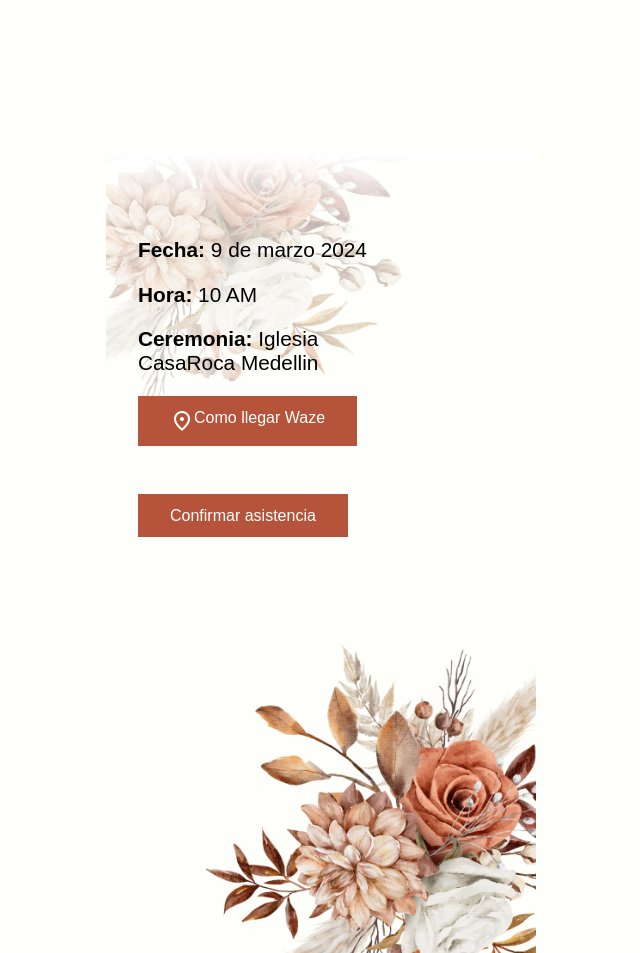
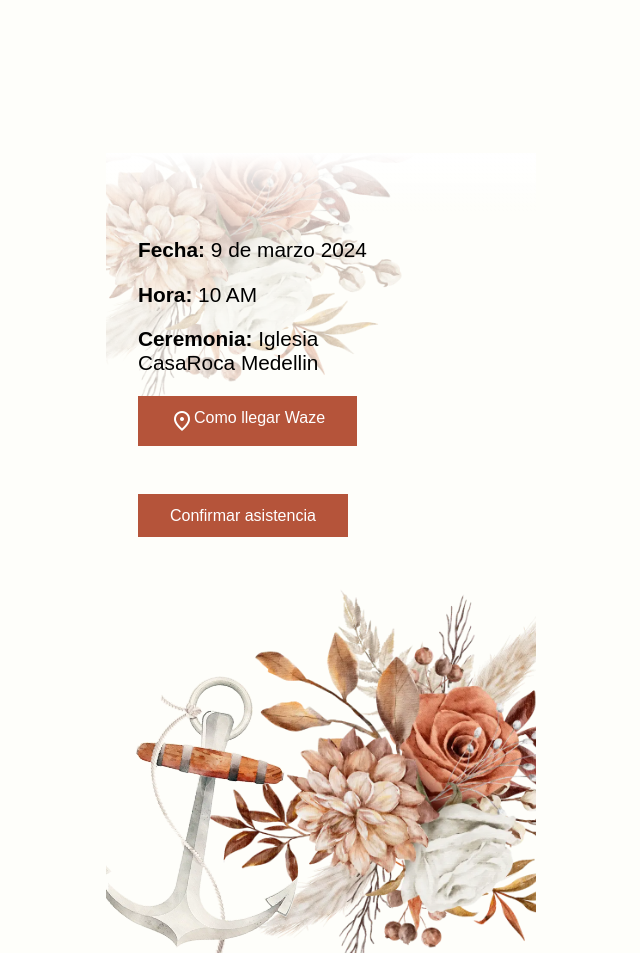
Before and after one commit to JoezerG/invitacionboda, an Astro site: page / in a window 1280 px wide. Shown: the part 647-1600 px from the top of the page, without its empty margins (319-959 px from the left). Built offline with nearby package versions, Linux system fonts and the light colour scheme; Astro itself is replaced by a stand-in of ours.

Commit message:
optimizar images

```diff
--- a/src/components/MainContainer.astro
+++ b/src/components/MainContainer.astro
@@ -51,8 +51,9 @@ const WSLINK = `https://wa.me/573175224134?text=${encodeURI(
     <div class="action">
       <a href={WSLINK}>Confirmar asistencia</a>
     </div>
-    <img class="top" src="flor_1.png" />
-    <img class="bottom" src="flor_1.png" />
+    <img class="top" src="flor_1.webp" />
+    <img class="bottom" src="flor_1.webp" />
+    <img class="ancla" src="ancla.webp" />
   </section>
 </main>
 
@@ -134,8 +135,13 @@ const WSLINK = `https://wa.me/573175224134?text=${encodeURI(
         opacity: 0.3;
       }
       &.bottom {
-        bottom: -100px;
         right: -100px;
+      }
+
+      &.ancla {
+        bottom: -95px;
+        left: -120px;
+        transform: scale(0.65) rotateZ(40deg);
       }
     }
   }
```
Also changed, not shown: public/ancla.webp (added), public/flor_1.png (deleted), public/flor_1.webp (added).
